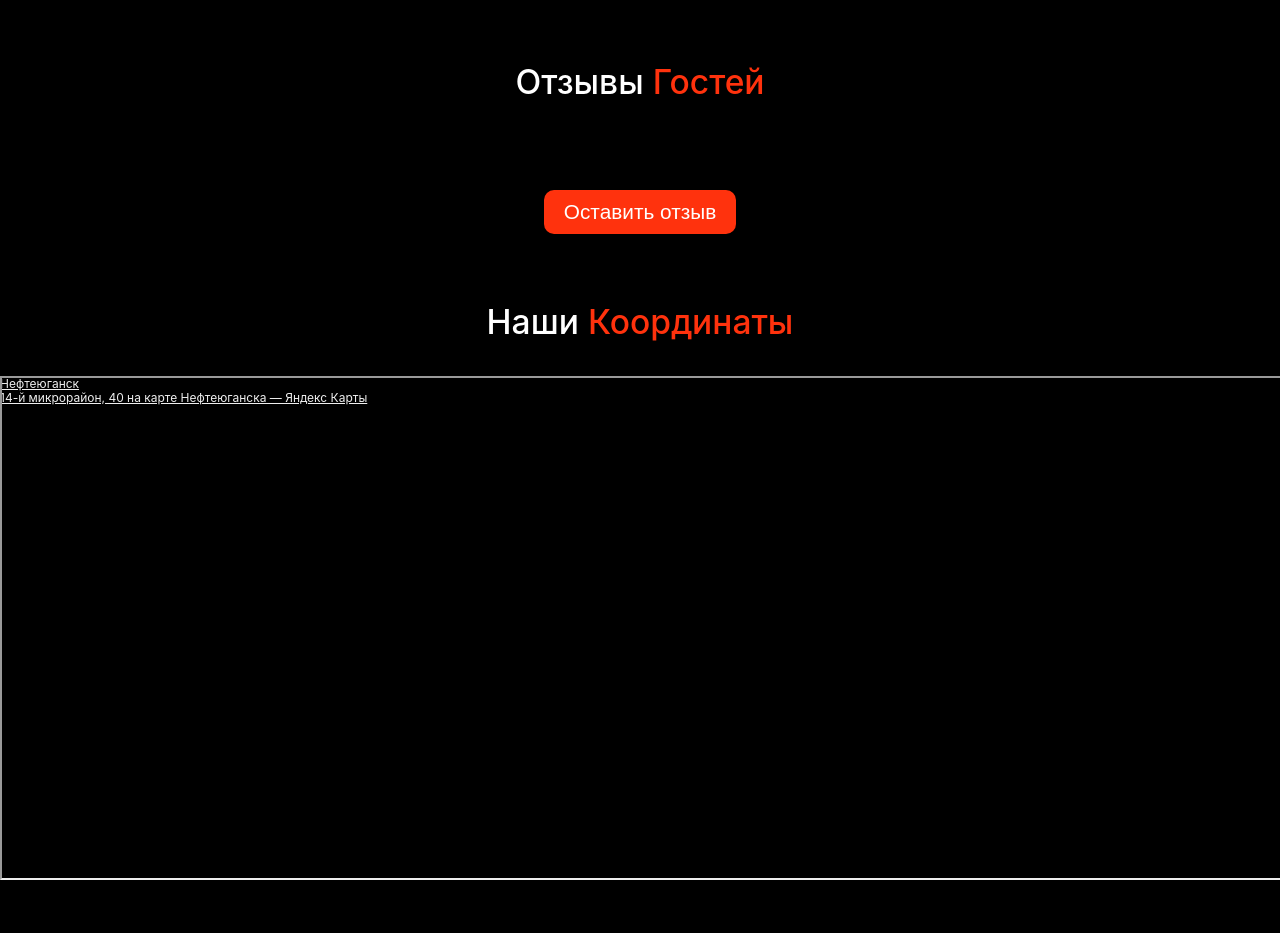
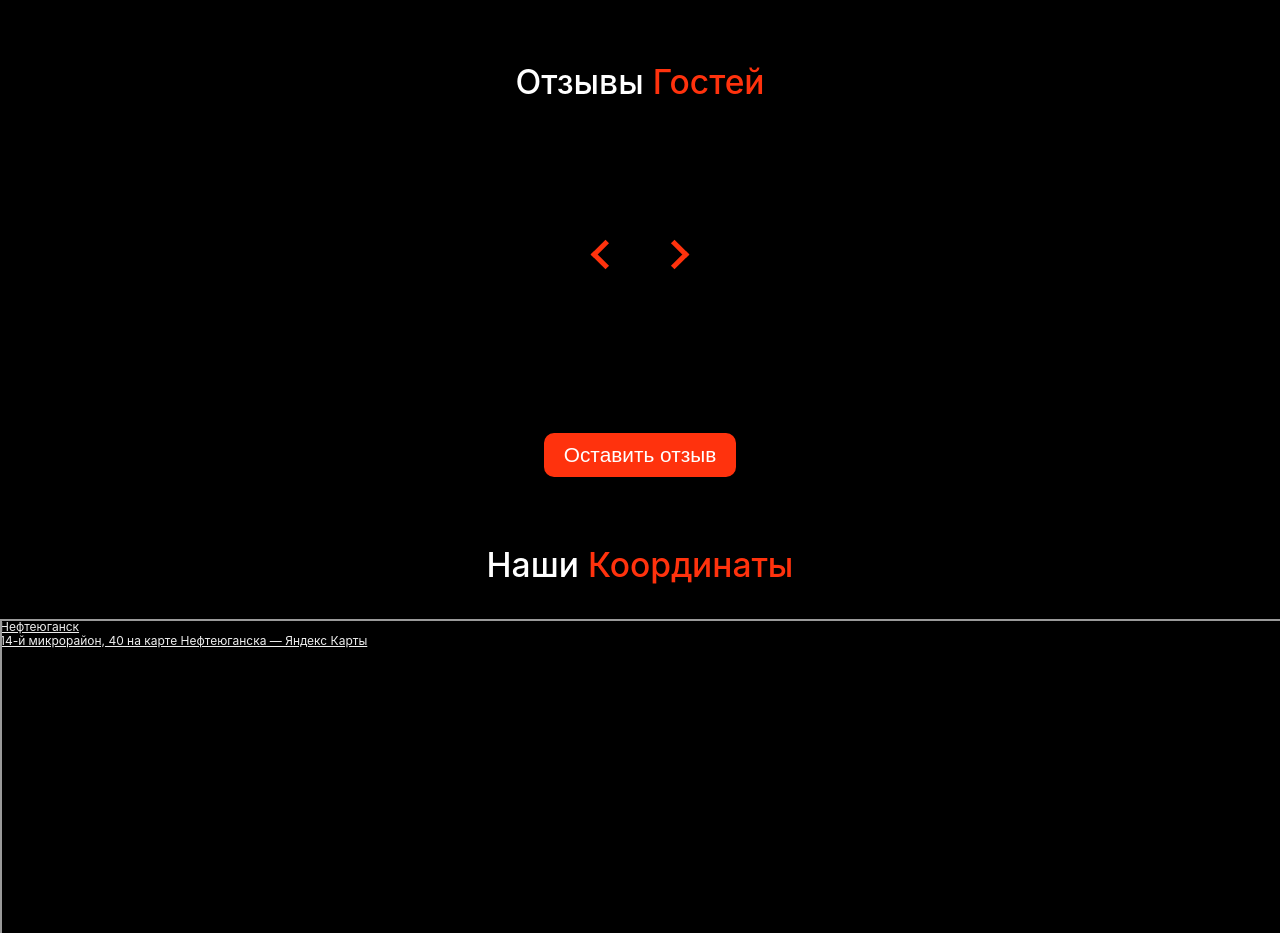
Before and after one commit to IsmailBayramov/menhouse, a Vue app in the folder menhouse/: page / in a window 1280 px wide. Shown: the part 3100-4033 px from the top of the page. Built offline with nearby package versions, Linux system fonts and the light colour scheme; a small style sheet from the web is missing.

Commit message:
actuall with bug

```diff
--- a/menhouse/src/components/Container.vue
+++ b/menhouse/src/components/Container.vue
@@ -4,6 +4,8 @@ import Map from './container components/Map.vue'
 import Advantages from './container components/Advantages.vue'
 import Sales from './container components/Sales.vue'
 import Apartments from './container components/Apartments.vue'
+import Review from './container components/Review.vue'
+
 
 document.addEventListener('DOMContentLoaded', () => {
   let countSales = 0;
@@ -14,7 +16,6 @@ document.addEventListener('DOMContentLoaded', () => {
   let intervalIdApartments;
 
   const initSlider = (sliderClass, countVar, widthVar, intervalIdVar) => {
-    // ... (код инициализации слайдера остается без изменений)
     const images = document.querySelectorAll(`.${sliderClass} .slider .slider-line img`);
     const sliderLine = document.querySelector(`.${sliderClass} .slider .slider-line`);
 
@@ -69,6 +70,7 @@ document.addEventListener('DOMContentLoaded', () => {
 
   initSlider('sales', countSales, widthSales, intervalIdSales);
   initSlider('apartments', countApartments, widthApartments, intervalIdApartments);
+  initSlider('review', countApartments, widthApartments, intervalIdApartments);
 });
 
 </script>
@@ -91,19 +93,13 @@ document.addEventListener('DOMContentLoaded', () => {
 
     <Apartments></Apartments>
 
-    <p class="container-title">Отзывы <span class="container-orange-title">Гостей</span></p>
-    <form action="https://apple.com" target="_blank"><button class="container-background-button">Оставить отзыв</button></form>
+    <Review></Review>
 
     <Map></Map>
   </div>
 </template>
 
 <style>
-progress {
-  width: 70vw;
-  max-width: 350px;
-}
-
 .container {
   padding-top: 50px;
   text-align: center;
@@ -179,7 +175,7 @@ progress {
   background-color: rgb(202, 202, 202);
 }
 
-.our.sales, .our.apartments, .our.models {
+.our.sales, .our.apartments, .our.models, .our.review {
   display: flex;
   justify-content: center;
   align-items: center;
--- /dev/null
+++ b/menhouse/src/components/container components/Review.vue
@@ -0,0 +1,68 @@
+<template>
+    <p class="container-title">Отзывы <span class="container-orange-title">Гостей</span></p>
+    <div class="our review">
+        <button class="slider-button slider-prev"><div class="arrow left"></div></button>
+        <div class="slider">
+            <div class="slider-line">
+                <div class="review-card">
+                    <div class="text-container">
+                        <p class="review-text">„Огромная благодарность мастер Алине за релакс.“</p>
+                    </div>
+                    <p class="reviewer-name">Антон</p>
+                </div>
+                <div class="review-card">
+                    <div class="text-container">
+                        <p class="review-text">„Огромная благодарность мастер Алине за релакс.“</p>
+                    </div>
+                    <p class="reviewer-name">Антон</p>
+                </div>
+                <div class="review-card">
+                    <div class="text-container">
+                        <p class="review-text">„Огромная благодарность мастер Алине за релакс.“</p>
+                    </div>
+                    <p class="reviewer-name">Антон</p>
+                </div>
+            </div>
+        </div>
+        <button class="slider-button slider-next"><div class="arrow right"></div></button>
+    </div>
+    <form action="https://apple.com" target="_blank"><button class="container-background-button">Оставить отзыв</button></form>
+</template>
+
+<style scoped>
+.review {
+    margin: 10px;
+    text-align: center;
+}
+
+.review-card {
+    height: auto;
+    display: flex;
+    flex-direction: column;
+    align-items: center;
+}
+
+.text-container {
+    background: url("../../assets/review_template.png") no-repeat center center;
+    background-size: contain;
+    padding: 5% 5% 5% 20%;
+}
+
+/* .review img {
+    width: calc(5em + 45vw);
+} */
+
+.review p {
+    font-size: calc(.4em + .8vw);
+    font-weight: 500;
+}
+
+.review-text {
+    color: black;
+    width: 100%;
+    /* margin: calc(5% + 20px) calc(1% + 45px) calc(5% + 20px) calc(17% + 45px); */
+}
+
+.reviewer-name {
+}
+</style>
```
Also changed, not shown: menhouse/src/assets/review_template.png (added).
